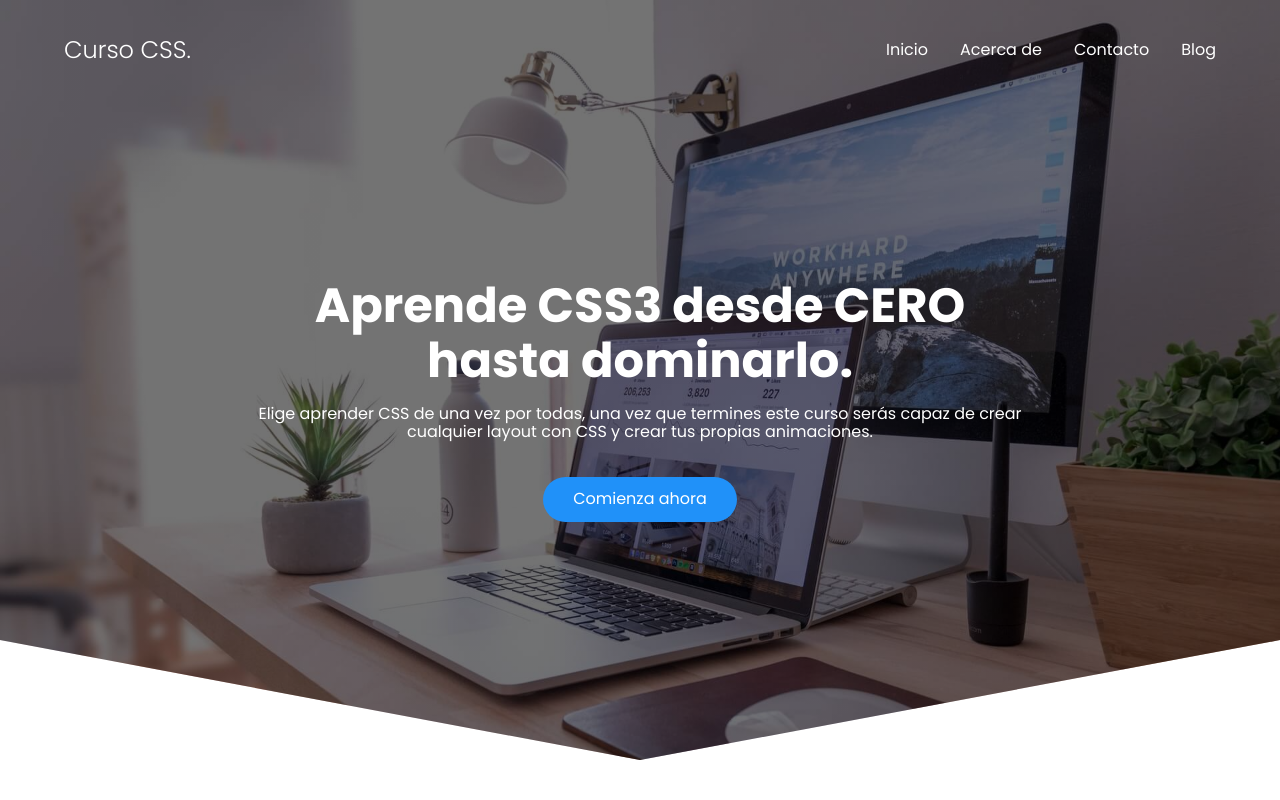
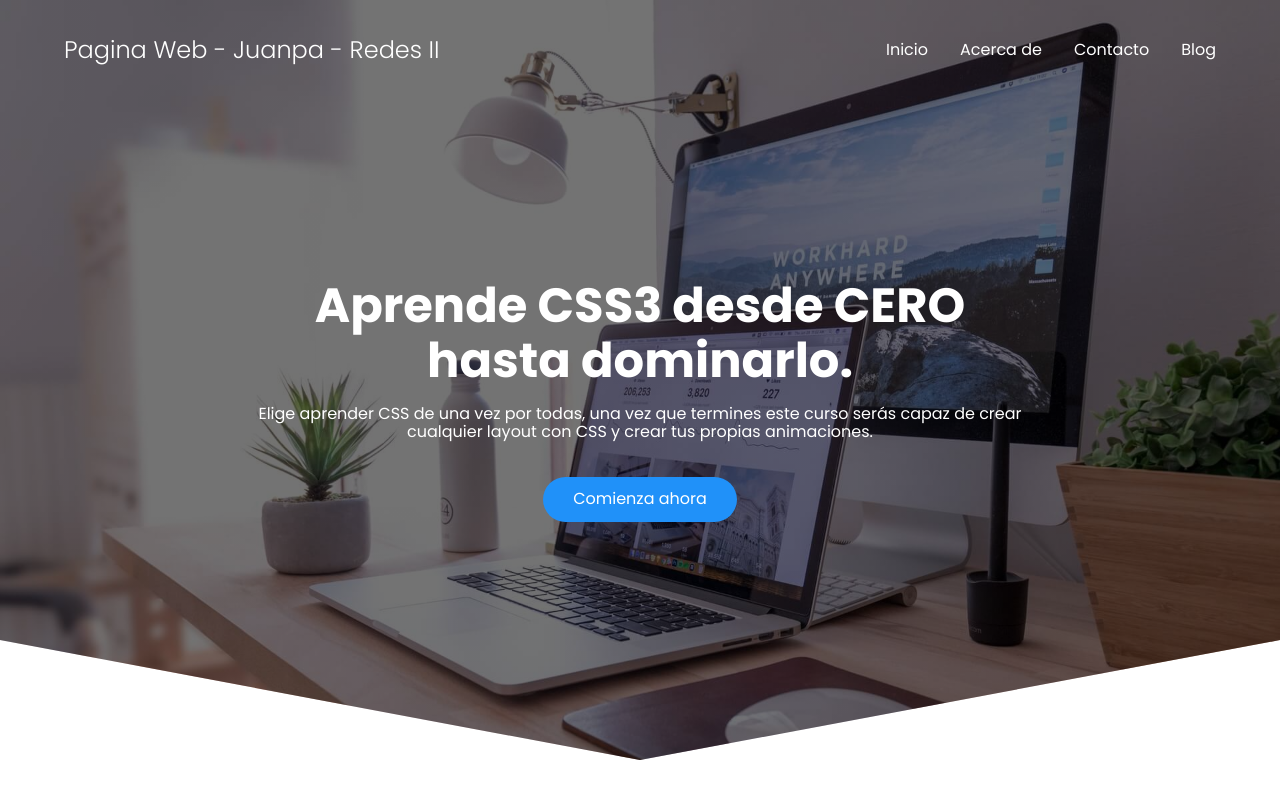
Before and after one commit to juanpa123456789/Pagina_Web_Juanpa, a plain HTML site: page index.html in a window 1280 px wide. Shown: the top 800 px of the page. Drawn offline with Linux system fonts and the light colour scheme.

Commit message:
Prueba de subida

```diff
--- a/index.html
+++ b/index.html
@@ -37,7 +37,7 @@
     <header class="hero">
         <nav class="nav container">
             <div class="nav__logo">
-                <h2 class="nav__title">Curso CSS.</h2>
+                <h2 class="nav__title">Pagina Web - Juanpa - Redes II</h2>
             </div>
 
             <ul class="nav__link nav__link--menu">
```
